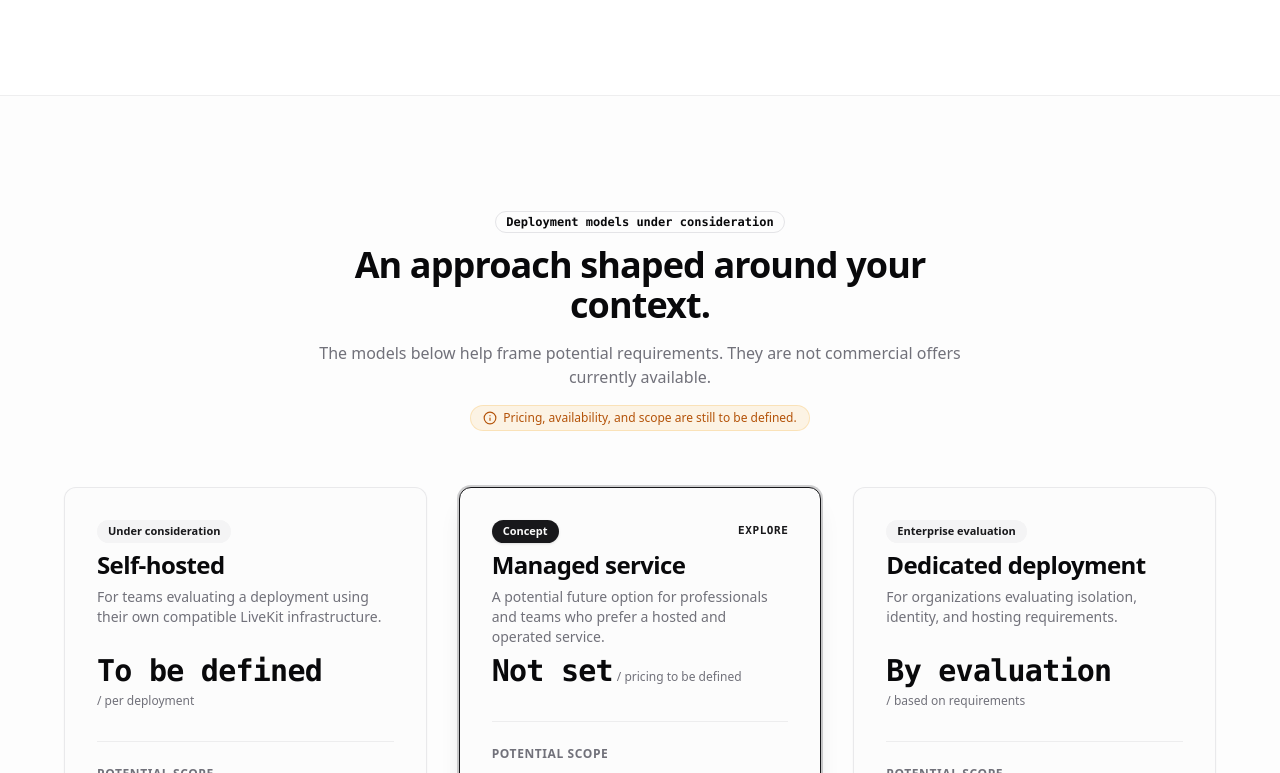
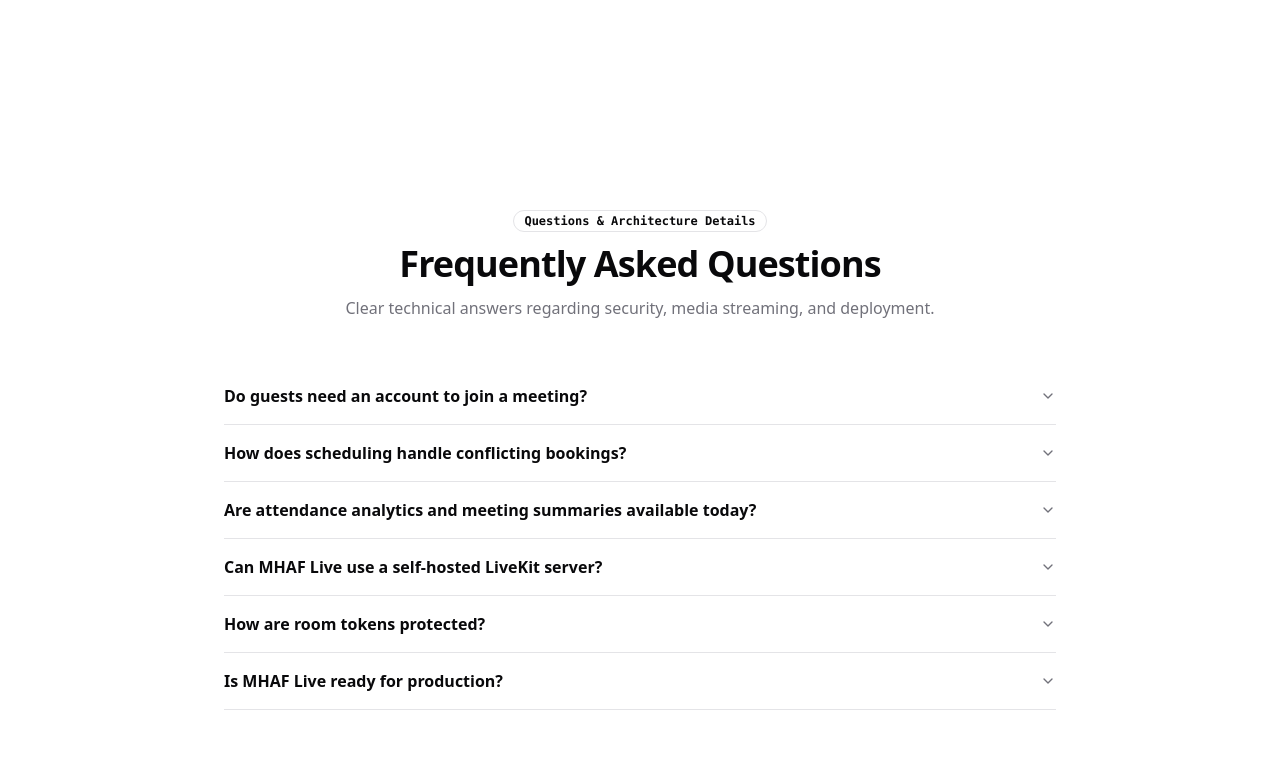
Before and after one commit to Naiimbs/Mhaf-live, a Next.js app: page / in a window 1280 px wide. Shown: the part 6167-6940 px from the top of the page. Built offline with nearby package versions, Linux system fonts and the light colour scheme.

Commit message:
Polish landing navigation and remove undefined pricing

```diff
--- a/src/components/landing/landing-page-client.tsx
+++ b/src/components/landing/landing-page-client.tsx
@@ -10,7 +10,6 @@ import { FeaturesBento } from "@/components/landing/features-bento";
 import { ProductSections } from "@/components/landing/product-sections";
 import { InteractivePreview } from "@/components/landing/interactive-preview";
 import { AnalyticsPreview } from "@/components/landing/analytics-preview";
-import { PricingTiers } from "@/components/landing/pricing-tiers";
 import { AudienceSection } from "@/components/landing/audience-section";
 import { FaqSection } from "@/components/landing/faq-section";
 import { Footer } from "@/components/landing/footer";
@@ -35,7 +34,6 @@ export function LandingPageClient() {
         <InteractivePreview />
         <AnalyticsPreview />
         <AudienceSection onRequestDemo={openDemo} />
-        <PricingTiers onRequestDemo={openDemo} />
         <FaqSection />
       </main>
       <Footer />
```
